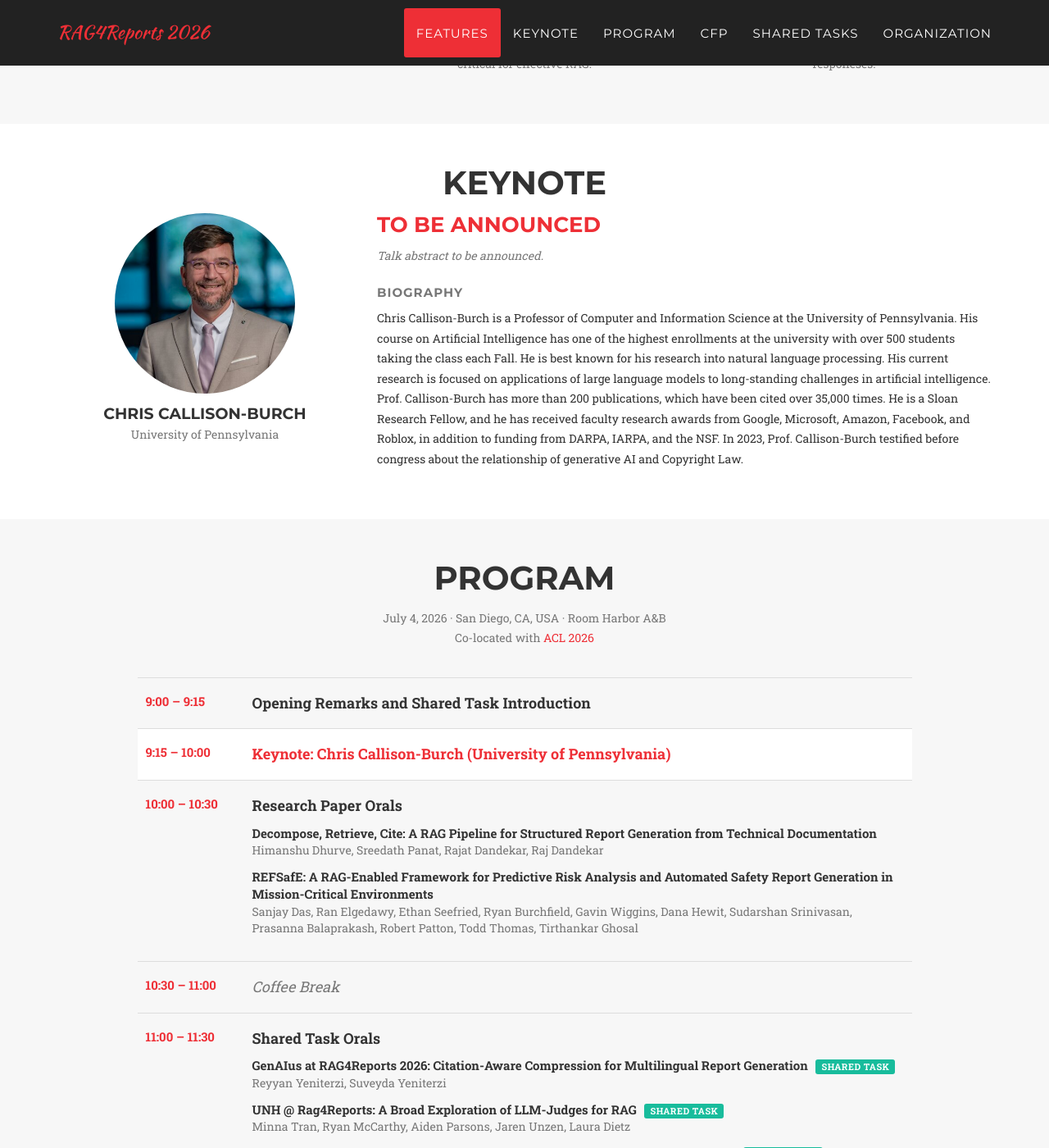
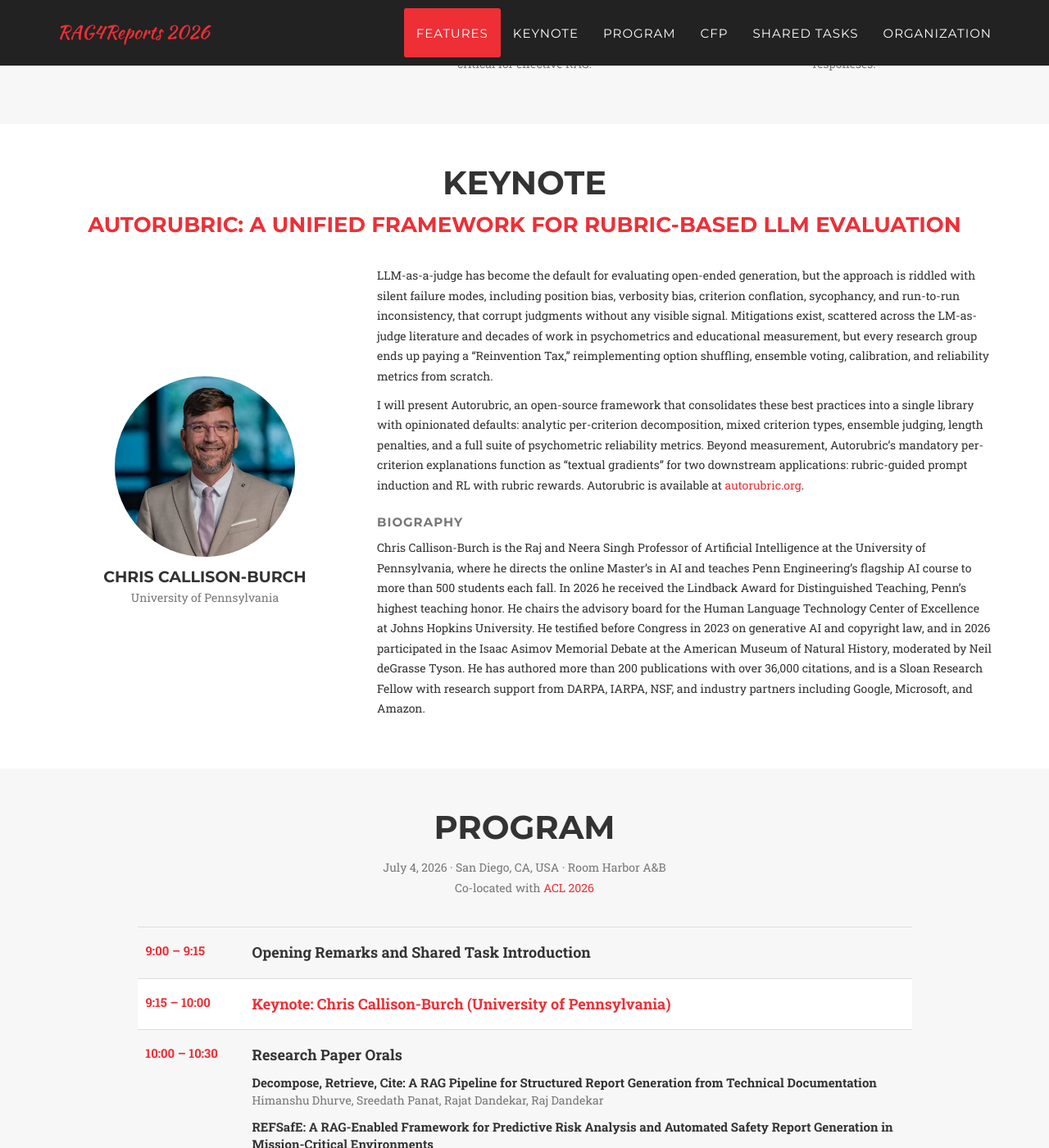
Before and after one commit to RAG4Reports/rag4reports.github.io, a Jekyll site: the page built from index.html, in a window 1280 px wide and 1400 px high, scrolled down 1335 px. Shown: the whole window at 82% size. Built offline with Jekyll 4.4.1, drawn with Linux system fonts in a browser that asks for light colours; some web fonts are replaced.

Commit message:
Fill in keynote details and rebalance the layout
- Add Chris Callison-Burch's talk title ("Autorubric"), abstract, and
  updated bio to _data/keynote.yml, plus his homepage link on his name.
- Render the abstract and bio via markdownify so the two abstract
  paragraphs and the autorubric.org link display correctly.
- Move the talk title to a full-width centered row; place the photo and
  the abstract/bio side by side, vertically centered on desktop.

Co-Authored-By: Claude Opus 4.7 (1M context) <noreply@anthropic.com>

```diff
--- a/_data/keynote.yml
+++ b/_data/keynote.yml
@@ -1,18 +1,12 @@
 # Keynote speaker for RAG4Reports 2026.
 speaker: Chris Callison-Burch
 institution: University of Pennsylvania
+homepage: https://www.cis.upenn.edu/~ccb/
 photo: ccb.jpg
-title: "To be announced"
-abstract: ""
-bio: >-
-  Chris Callison-Burch is a Professor of Computer and Information Science at the
-  University of Pennsylvania. His course on Artificial Intelligence has one of the
-  highest enrollments at the university with over 500 students taking the class each
-  Fall. He is best known for his research into natural language processing. His
-  current research is focused on applications of large language models to
-  long-standing challenges in artificial intelligence. Prof. Callison-Burch has more
-  than 200 publications, which have been cited over 35,000 times. He is a Sloan
-  Research Fellow, and he has received faculty research awards from Google, Microsoft,
-  Amazon, Facebook, and Roblox, in addition to funding from DARPA, IARPA, and the NSF.
-  In 2023, Prof. Callison-Burch testified before congress about the relationship of
-  generative AI and Copyright Law.
+title: "Autorubric: A Unified Framework for Rubric-Based LLM Evaluation"
+abstract: |
+  LLM-as-a-judge has become the default for evaluating open-ended generation, but the approach is riddled with silent failure modes, including position bias, verbosity bias, criterion conflation, sycophancy, and run-to-run inconsistency, that corrupt judgments without any visible signal. Mitigations exist, scattered across the LM-as-judge literature and decades of work in psychometrics and educational measurement, but every research group ends up paying a "Reinvention Tax," reimplementing option shuffling, ensemble voting, calibration, and reliability metrics from scratch.
+
+  I will present Autorubric, an open-source framework that consolidates these best practices into a single library with opinionated defaults: analytic per-criterion decomposition, mixed criterion types, ensemble judging, length penalties, and a full suite of psychometric reliability metrics. Beyond measurement, Autorubric's mandatory per-criterion explanations function as "textual gradients" for two downstream applications: rubric-guided prompt induction and RL with rubric rewards. Autorubric is available at [autorubric.org](https://autorubric.org).
+bio: |
+  Chris Callison-Burch is the Raj and Neera Singh Professor of Artificial Intelligence at the University of Pennsylvania, where he directs the online Master's in AI and teaches Penn Engineering's flagship AI course to more than 500 students each fall. In 2026 he received the Lindback Award for Distinguished Teaching, Penn's highest teaching honor. He chairs the advisory board for the Human Language Technology Center of Excellence at Johns Hopkins University. He testified before Congress in 2023 on generative AI and copyright law, and in 2026 participated in the Isaac Asimov Memorial Debate at the American Museum of Natural History, moderated by Neil deGrasse Tyson. He has authored more than 200 publications with over 36,000 citations, and is a Sloan Research Fellow with research support from DARPA, IARPA, NSF, and industry partners including Google, Microsoft, and Amazon.
--- a/_includes/keynote.html
+++ b/_includes/keynote.html
@@ -4,23 +4,23 @@
             <div class="row">
                 <div class="col-lg-12 text-center">
                     <h2 class="section-heading">Keynote</h2>
+                    <h3 class="keynote-title">{{ site.data.keynote.title }}</h3>
                 </div>
             </div>
-            <div class="row">
+            <div class="row keynote-body">
                 <div class="col-md-4 text-center">
                     <img src="{{ site.baseurl }}/img/keynote/{{ site.data.keynote.photo }}" class="img-responsive img-circle keynote-photo" alt="{{ site.data.keynote.speaker }}">
-                    <h4 class="keynote-name">{{ site.data.keynote.speaker }}</h4>
+                    <h4 class="keynote-name">{% if site.data.keynote.homepage %}<a href="{{ site.data.keynote.homepage }}" target="_blank">{{ site.data.keynote.speaker }}</a>{% else %}{{ site.data.keynote.speaker }}{% endif %}</h4>
                     <p class="text-muted">{{ site.data.keynote.institution }}</p>
                 </div>
                 <div class="col-md-8">
-                    <h3 class="keynote-title">{{ site.data.keynote.title }}</h3>
                     {% if site.data.keynote.abstract and site.data.keynote.abstract != "" %}
-                    <p class="text-left">{{ site.data.keynote.abstract }}</p>
+                    <div class="text-left keynote-abstract">{{ site.data.keynote.abstract | markdownify }}</div>
                     {% else %}
                     <p class="text-left text-muted"><em>Talk abstract to be announced.</em></p>
                     {% endif %}
                     <h5 class="keynote-bio-heading">Biography</h5>
-                    <p class="text-left">{{ site.data.keynote.bio }}</p>
+                    <div class="text-left keynote-bio">{{ site.data.keynote.bio | markdownify }}</div>
                 </div>
             </div>
         </div>
--- a/style.css
+++ b/style.css
@@ -9,12 +9,28 @@ layout: style
     object-fit: cover;
     margin: 0 auto 15px;
 }
+@media (min-width: 992px) {
+    #keynote .keynote-body {
+        display: flex;
+        align-items: center;
+    }
+}
 #keynote .keynote-name {
     margin-bottom: 2px;
     font-weight: 700;
 }
+#keynote .keynote-name a,
+#keynote .keynote-name a:focus {
+    color: inherit;
+    text-decoration: none;
+}
+#keynote .keynote-name a:hover {
+    color: inherit;
+    text-decoration: underline;
+}
 #keynote .keynote-title {
-    margin-top: 0;
+    margin-top: 10px;
+    margin-bottom: 35px;
     font-weight: 700;
     color: #{{ site.data.template.color.primary }};
 }
```
